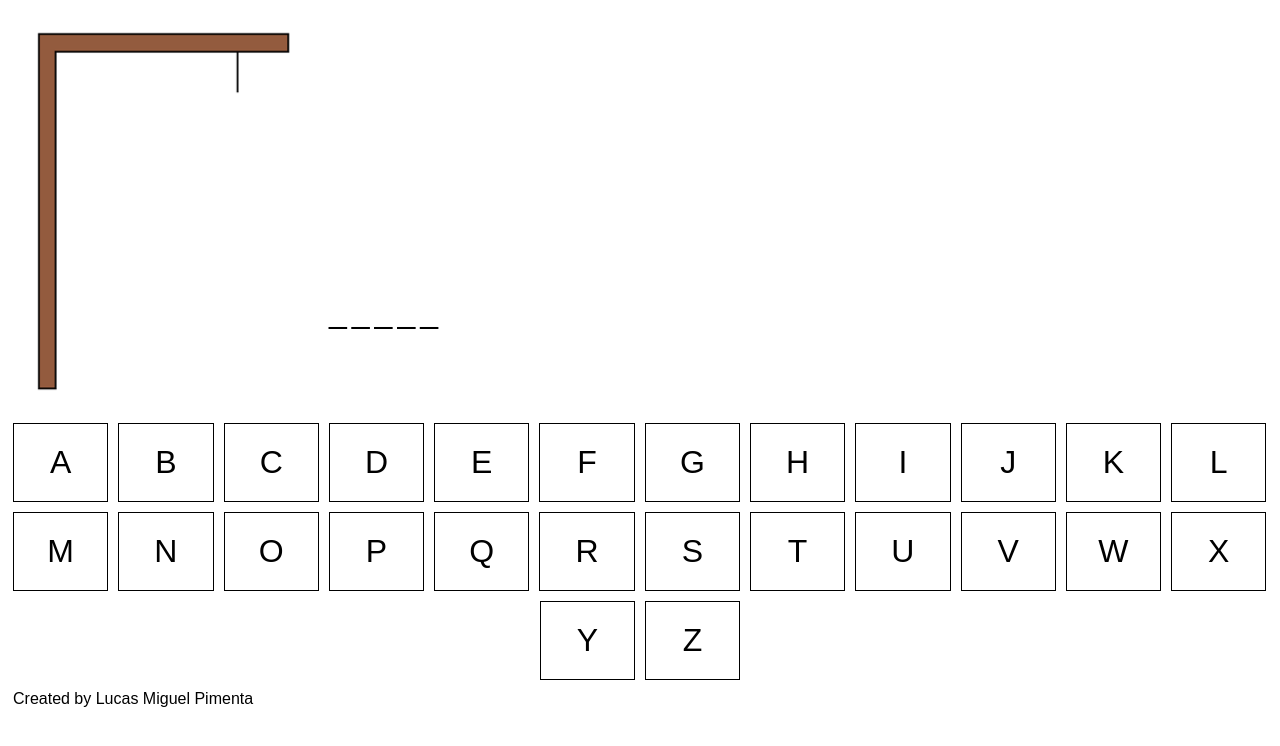
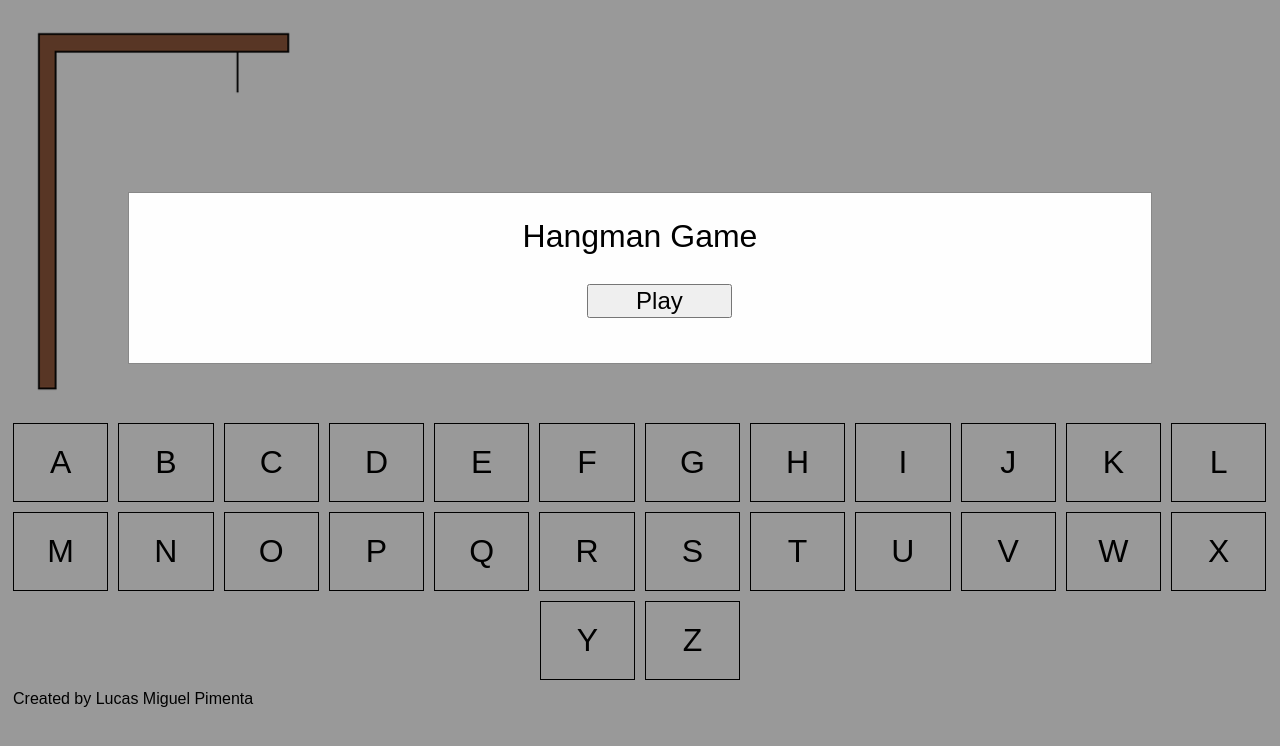
Before and after one commit to Lucas-M-P/JogoForca, a plain HTML site: page index.html in a window 1280 px wide. Drawn offline with Linux system fonts and the light colour scheme.

Commit message:
added main menu modal

```diff
--- a/css/index.css
+++ b/css/index.css
@@ -29,3 +29,31 @@ html{
     letter-spacing: 5px;
     padding-top: 30%;
 }
+
+.modal-title{
+    width: 100%;
+    text-align: center;
+    font-size: 200%;
+}
+
+.radio-buttons{
+    margin: 0 auto;
+    width: 20%;
+}
+
+.divButton{
+    display: flex;
+    justify-content: center;
+    align-items: center;
+    width: 100%;
+    margin: 2%;
+}
+
+.playButton{
+    font-size: 150%;
+    width: 15%;
+}
+
+.letter:hover{
+    cursor: pointer;
+}
--- /dev/null
+++ b/css/modal.css
@@ -0,0 +1,37 @@
+/* The Modal (background) */
+.modal {
+    display: none; /* Hidden by default */
+    position: fixed; /* Stay in place */
+    z-index: 1; /* Sit on top */
+    left: 0;
+    top: 0;
+    width: 100%; /* Full width */
+    height: 100%; /* Full height */
+    overflow: auto; /* Enable scroll if needed */
+    background-color: rgb(0,0,0); /* Fallback color */
+    background-color: rgba(0,0,0,0.4); /* Black w/ opacity */
+  }
+
+  /* Modal Content/Box */
+  .modal-content {
+    background-color: #fefefe;
+    margin: 15% auto; /* 15% from the top and centered */
+    padding: 20px;
+    border: 1px solid #888;
+    width: 80%; /* Could be more or less, depending on screen size */
+  }
+
+  /* The Close Button */
+  .close {
+    color: #aaa;
+    float: right;
+    font-size: 28px;
+    font-weight: bold;
+  }
+
+  .close:hover,
+  .close:focus {
+    color: black;
+    text-decoration: none;
+    cursor: pointer;
+  }
--- a/index.html
+++ b/index.html
@@ -6,6 +6,7 @@
         <title>Hangman Game</title>
         <link rel="stylesheet" type="text/css" href="css/responsiveCss.css">
         <link rel="stylesheet" type="text/css" href="css/index.css">
+        <link rel="stylesheet" type="text/css" href="css/modal.css">
     </head>
     <body>
         <main>
@@ -101,6 +102,39 @@
                     <div class="letter">Z</div>
                 </div>
             </div>
+
+            <section>
+                <!-- The Modal -->
+                <div id="myModal" class="modal">
+                    <!-- Modal content -->
+                    <div class="modal-content">
+                        <div class="row">
+                            <div class="col-12">
+                                <div class="modal-title">Hangman Game</div>
+                            </div>
+                        </div>
+                        <div class="row">
+                            <div class="col-12">
+                                <form>
+                                    <!-- <div class="radio-buttons">
+                                        <p>Please select the language of the words:</p>
+                                        <input type="radio" id="English" name="language" value="English">
+                                        <label for="English">English</label><br>
+                                        <input type="radio" id="Spanish" name="language" value="Spanish">
+                                        <label for="Spanish">Spanish</label><br>
+                                        <input type="radio" id="Portuguese" name="language" value="Portuguese">
+                                        <label for="Portuguese">Portuguese</label>
+                                    </div> -->
+                                    <div class="divButton">
+                                        <button class="playButton">Play</button>
+                                    </div>
+                                </form>
+                            </div>
+                        </div>
+                    </div>
+                </div>
+            </section>
+
         </main>
         <footer>
             <div class="row">
--- a/js/index.js
+++ b/js/index.js
@@ -1,9 +1,22 @@
 var divSecretWord = document.querySelector(".secretWord");
 var buttons = document.querySelectorAll(".letter");
 var image = document.querySelector("#image");
+var modal = document.querySelector("#myModal");
+var button = document.querySelector(".playButton");
 var errors = 0;
 
-var secretWord = "LUCAS";
+var secretWord;
+
+window.addEventListener("load", () => {
+    modal.style.display = "block";
+});
+
+button.addEventListener("click", startGame);
+
+function startGame(event){
+    event.preventDefault();
+
+    secretWord = "GALINHA";
 
     for (let index = 0; index < secretWord.length; index++) {
         divSecretWord.textContent += "_";
@@ -47,3 +60,6 @@ function wrongLetter(event){
         errors++;
         image.src = "images/Forca" + errors + ".png";
     }
+
+    modal.style.display = "none";
+}
```
Lines whose indentation alone changed are shown as unchanged.
